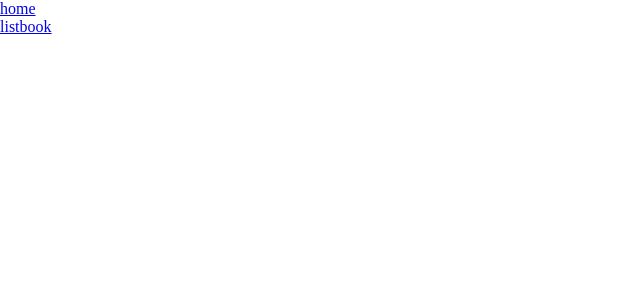
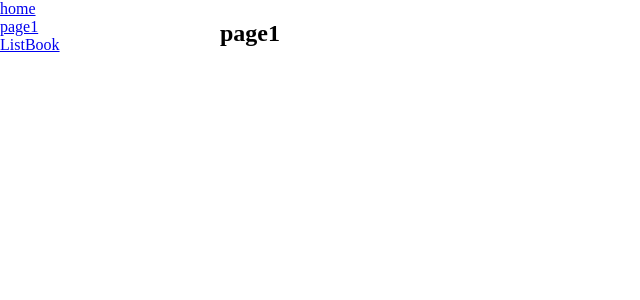
Before and after one commit to ipadorusa/vue-eleui, a Vue app: page /#/page1 in a window 1280 px wide. Shown: the top 300 px of the page, without its empty margins (0-640 px from the left). Built offline with nearby package versions, Linux system fonts and the light colour scheme.

Commit message:
'routerexample'

```diff
--- a/src/App.vue
+++ b/src/App.vue
@@ -2,10 +2,7 @@
     <div id="app">
         <el-container>
             <el-aside width="200px">
-        <ul>
-          <li><router-link to="/">home</router-link></li>
-          <li><router-link to="/listbook">listbook</router-link></li>
-        </ul>
+                <sub-menu></sub-menu>
             </el-aside>
             <el-main>
                 <router-view></router-view>
@@ -15,11 +12,16 @@
 </template>
 
 <script>
+    import SubMenu from '@/components/SubMenu'
+
     export default {
-  name: "App"
-};
+        name: 'App',
+        components: {
+            SubMenu
+        }
+    }
 </script>
 
 <style>
-  * {margin:0;padding:0}
+    *{margin:0;padding:0}
 </style>
--- /dev/null
+++ b/src/components/Page1.vue
@@ -0,0 +1,15 @@
+<template>
+    <section>
+        <h2>page1</h2>
+    </section>
+</template>
+
+<script>
+    export default {
+        name: 'Page1'
+    }
+</script>
+
+<style scoped>
+
+</style>
--- /dev/null
+++ b/src/components/SubMenu.vue
@@ -0,0 +1,14 @@
+<template>
+    <nav class="el-scrollbar">
+        <ul class="el-submenu">
+            <li class="list-item"><router-link to="/">home</router-link></li>
+            <li class="list-item"><router-link to="/page1">page1</router-link></li>
+            <li class="list-item"><router-link to="/ListBook">ListBook</router-link></li>
+        </ul>
+    </nav>
+</template>
+<script>
+    export default {
+        name: 'SubMenu'
+    }
+</script>
--- a/src/router/index.js
+++ b/src/router/index.js
@@ -2,6 +2,8 @@ import Vue from 'vue'
 import Router from 'vue-router'
 import Index from '@/components/Index'
 import ListBook from '@/components/ListBook'
+import Page1 from '@/components/Page1'
+
 
 
 Vue.use(Router)
@@ -17,6 +19,11 @@ export default new Router({
       path: '/listbook',
       name: 'ListBook',
       component: ListBook
+    },
+    {
+        path: '/page1',
+        name: 'Page1',
+        component: Page1
     }
   ]
 })
```
Lines whose indentation alone changed are shown as unchanged.
